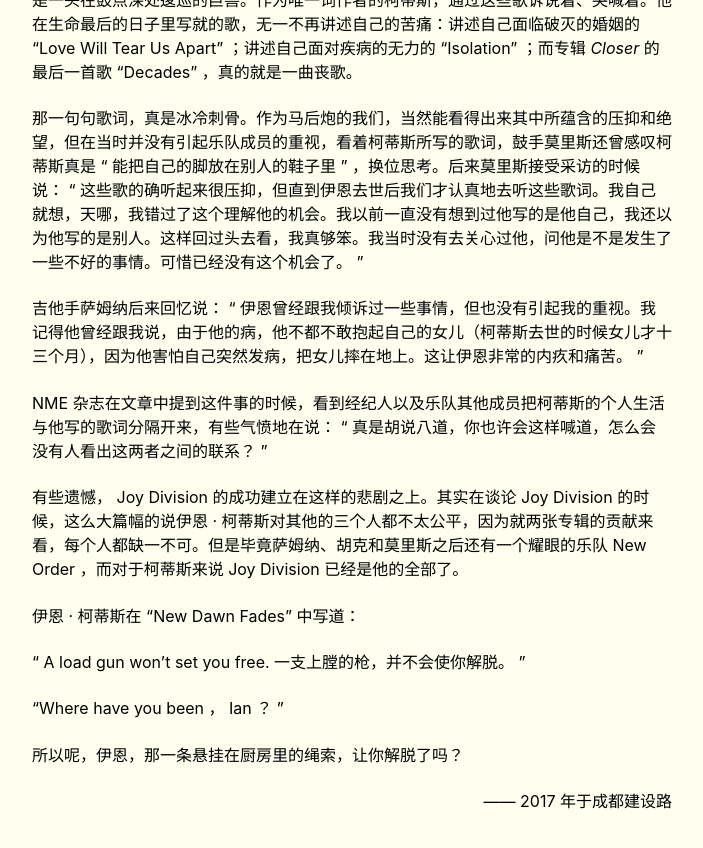
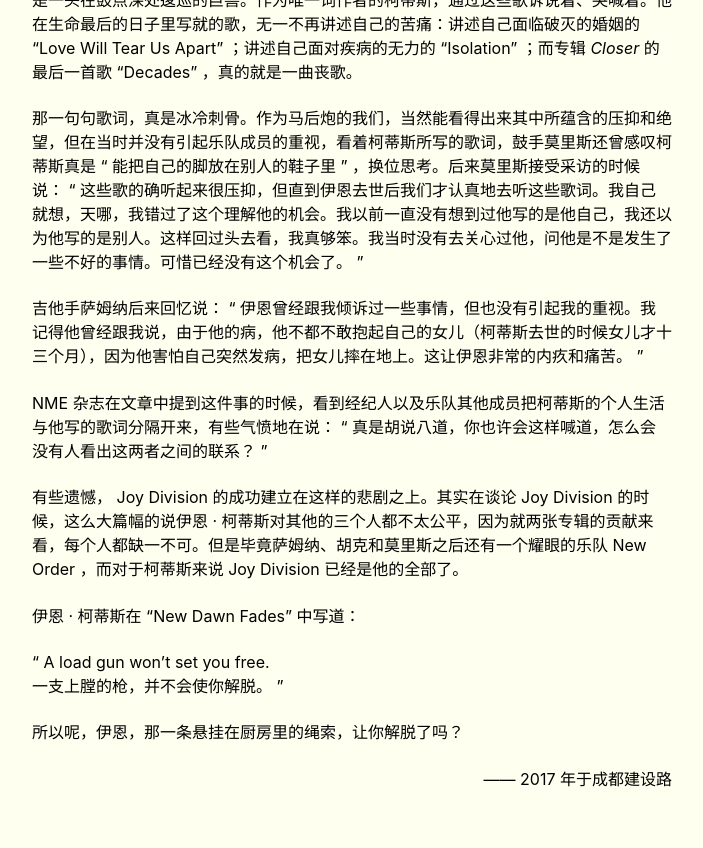
Before and after one commit to salingerlin/salingerlin.github.io, a Jekyll site: the page built from _posts/2017-03-07-消失在雪夜里的歌声 | 关于 Joy Division.md, in a window 1280 px wide and 900 px high, scrolled down 2137 px. Shown: the top 848 px of the window, without its empty margins (288-991 px from the left). Built offline with Jekyll 4.4.1, drawn with Linux system fonts in a browser that asks for light colours.

Commit message:
Update 2017-03-07-消失在雪夜里的歌声 | 关于 Joy Division.md

```diff
--- a/_posts/2017-03-07-消失在雪夜里的歌声 | 关于 Joy Division.md
+++ b/_posts/2017-03-07-消失在雪夜里的歌声 | 关于 Joy Division.md
@@ -52,7 +52,6 @@ Joy Division 最初作为一支朋克乐队登上历史舞台，那时他们还
 
 吉他手萨姆纳后来回忆说： “ 伊恩曾经跟我倾诉过一些事情，但也没有引起我的重视。我记得他曾经跟我说，由于他的病，他不都不敢抱起自己的女儿（柯蒂斯去世的时候女儿才十三个月），因为他害怕自己突然发病，把女儿摔在地上。这让伊恩非常的内疚和痛苦。 ”
 
-
 NME 杂志在文章中提到这件事的时候，看到经纪人以及乐队其他成员把柯蒂斯的个人生活与他写的歌词分隔开来，有些气愤地在说： “ 真是胡说八道，你也许会这样喊道，怎么会没有人看出这两者之间的联系？ ”
 
 
@@ -61,10 +60,8 @@ NME 杂志在文章中提到这件事的时候，看到经纪人以及乐队其
 
 伊恩 · 柯蒂斯在 "New Dawn Fades" 中写道：
 
-“ A load gun won't set you free.
+“ A load gun won't set you free.<br>
 一支上膛的枪，并不会使你解脱。 ”
-
-“Where have you been ， Ian ？ ”
 
 所以呢，伊恩，那一条悬挂在厨房里的绳索，让你解脱了吗？
 
```
